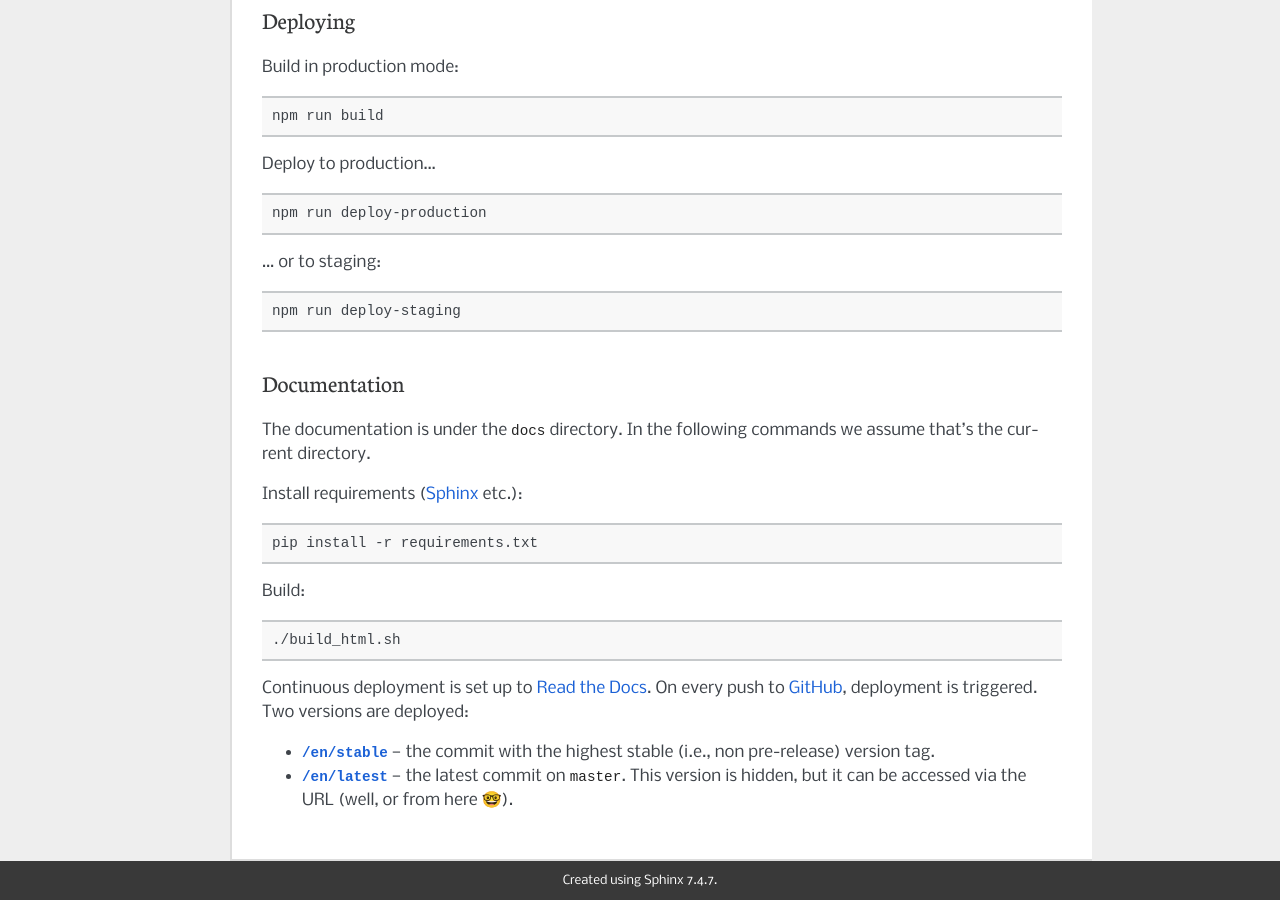
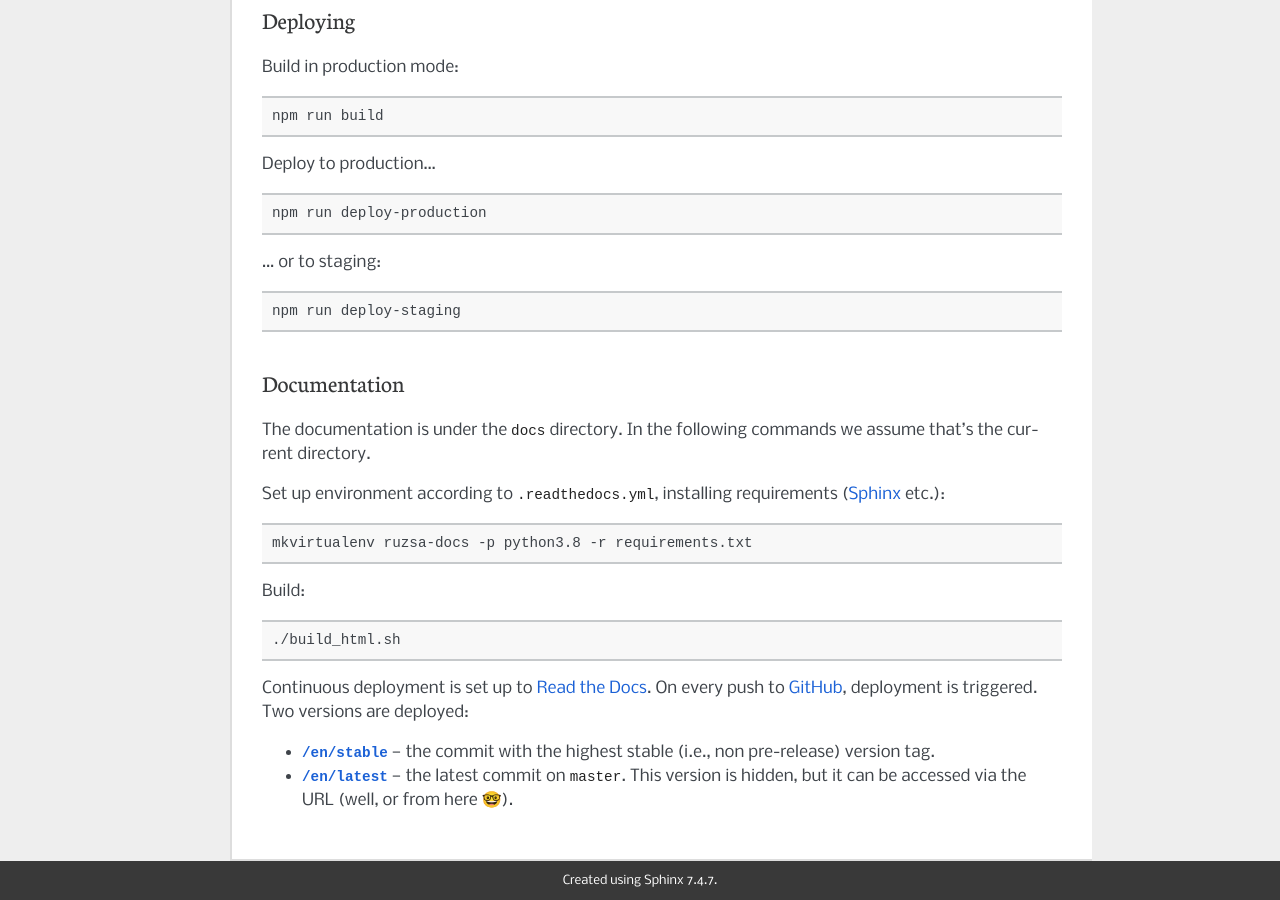
Before and after one commit to tbitai/ruzsa, a Sphinx documentation site: the page built from docs/DEVELOPMENT.md, in a window 1280 px wide and 900 px high, scrolled down 950 px. Built offline with Sphinx 7.4.7, drawn with Linux system fonts in a browser that asks for light colours.

Commit message:
DEVELOPMENT.md: virtualenv with Python version, matching .readthedocs.yml

````diff
--- a/docs/DEVELOPMENT.md
+++ b/docs/DEVELOPMENT.md
@@ -68,10 +68,10 @@ npm run deploy-staging
 
 The documentation is under the `docs` directory. In the following commands we assume that's the current directory.
 
-Install requirements ([Sphinx](https://www.sphinx-doc.org) etc.):
+Set up environment according to `.readthedocs.yml`, installing requirements ([Sphinx](https://www.sphinx-doc.org) etc.):
 
 ```sh
-pip install -r requirements.txt
+mkvirtualenv ruzsa-docs -p python3.8 -r requirements.txt
 ```
 
 Build:
````
